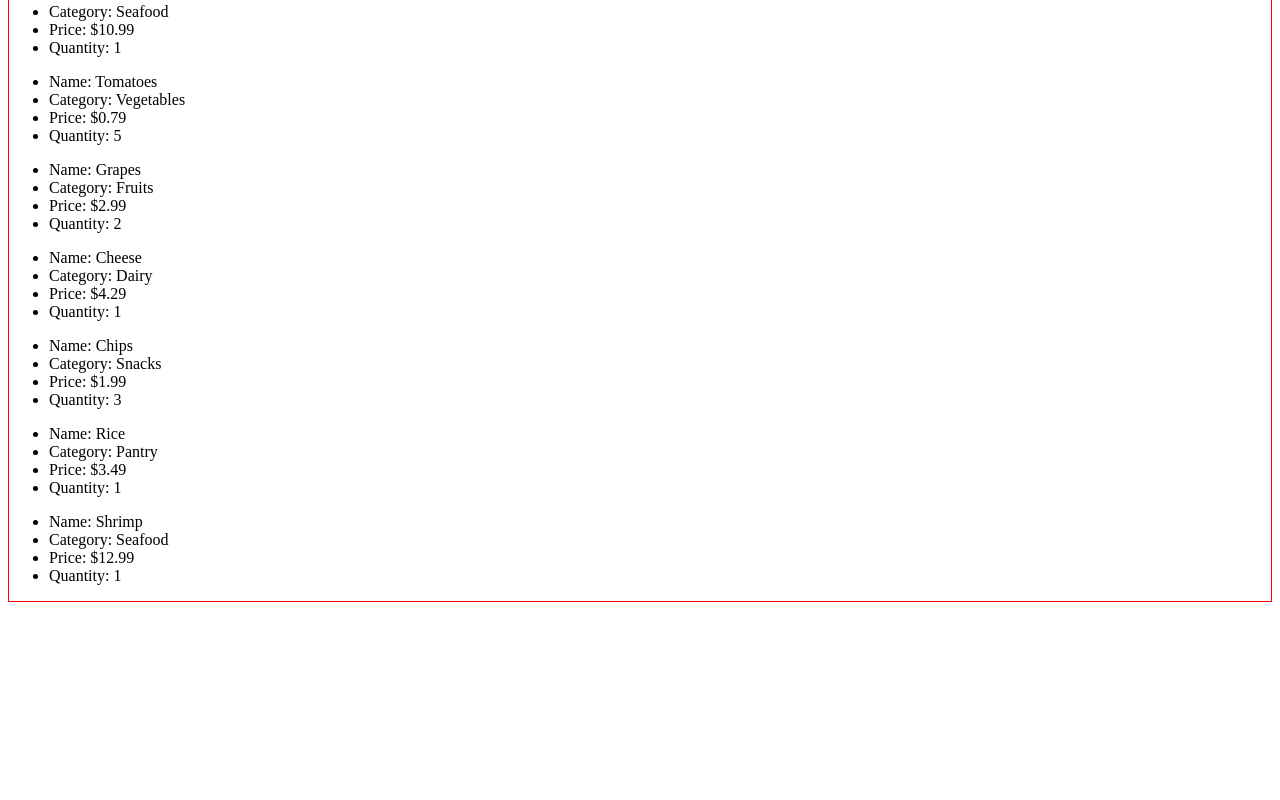
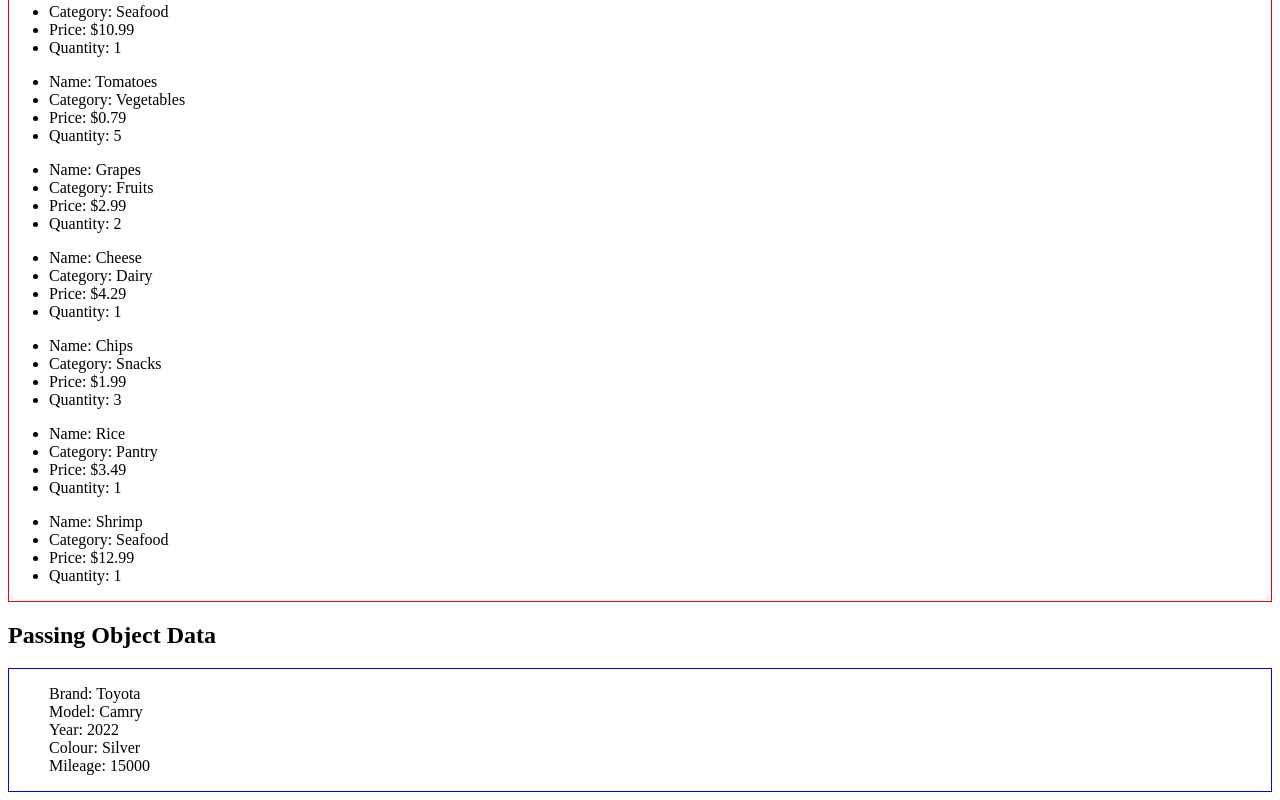
Before and after one commit to azheem-rahman/geco-assignment-w3-weekly-assignment, a React app: page / in a window 1280 px wide. Shown: the part 7080-7880 px from the top of the page. Before the commit the page ends 7690 px from the top, so only its background shows below. Built offline with nearby package versions, Linux system fonts and the light colour scheme.

Commit message:
added Car component for passing object data from 1 class to another

```diff
--- a/src/App.js
+++ b/src/App.js
@@ -5,16 +5,24 @@ import employeeData from "./employeeData";
 import Grocery from "./Grocery";
 import groceryData from "./groceryData";
 
+import Car from "./Car";
+
 class App extends Component {
   state = {
     groceryData: groceryData,
+    car: {
+      make: "Toyota",
+      model: "Camry",
+      year: 2022,
+      color: "Silver",
+      mileage: 15000,
+    },
   };
 
   render() {
     return (
       <>
         <h2>Employee Data</h2>
-
         <section>
           <div style={{ border: "solid 1px black" }}>
             <Employee employeeData={employeeData} />
@@ -22,10 +30,16 @@ class App extends Component {
         </section>
 
         <h2>Grocery Data</h2>
-
         <section>
           <div style={{ border: "solid 1px red" }}>
             <Grocery groceryData={this.state.groceryData} />
+          </div>
+        </section>
+
+        <h2>Passing Object Data</h2>
+        <section>
+          <div style={{ border: "solid 1px blue" }}>
+            <Car car={this.state.car} />
           </div>
         </section>
       </>
--- /dev/null
+++ b/src/Car.js
@@ -0,0 +1,20 @@
+import React, { Component } from "react";
+
+class Car extends Component {
+  render() {
+    const { car } = this.props;
+    return (
+      <div>
+        <ul style={{ listStyleType: "none" }}>
+          <li>Brand: {car.make}</li>
+          <li>Model: {car.model}</li>
+          <li>Year: {car.year}</li>
+          <li>Colour: {car.color}</li>
+          <li>Mileage: {car.mileage}</li>
+        </ul>
+      </div>
+    );
+  }
+}
+
+export default Car;
```
